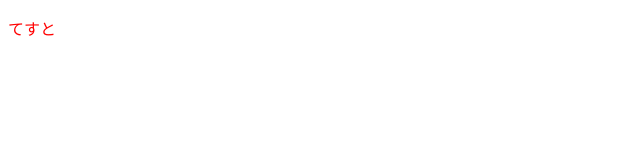
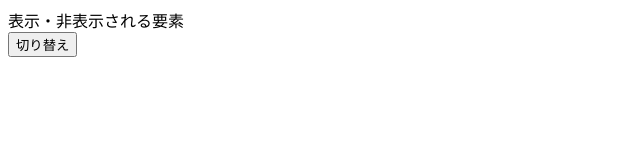
Before and after one commit to MarinaMariMa/web2-9, a plain HTML site: page index.html in a window 1280 px wide. Shown: the whole page, without its empty margins (0-640 px from the left). Drawn offline with nearby package versions, Linux system fonts and the light colour scheme.

Commit message:
Update index.html

```diff
--- a/index.html
+++ b/index.html
@@ -6,11 +6,14 @@
  <script type="text/javascript" src="https://code.jquery.com/jquery-3.2.1.min.js"></script>
  <script type="text/javascript">
   $(function(){
-    $("p").css("color","red");
+    $("#toggle").on("click",function(){
+     $("#target").fadeToggle("slow");
+    });
   });
    </script>
    </head>
    <body>
-    <p>てすと</p>
+    <div id="target">表示・非表示される要素</div>
+    <button id="toggle">切り替え</button>
     </body>
     </html>
```
